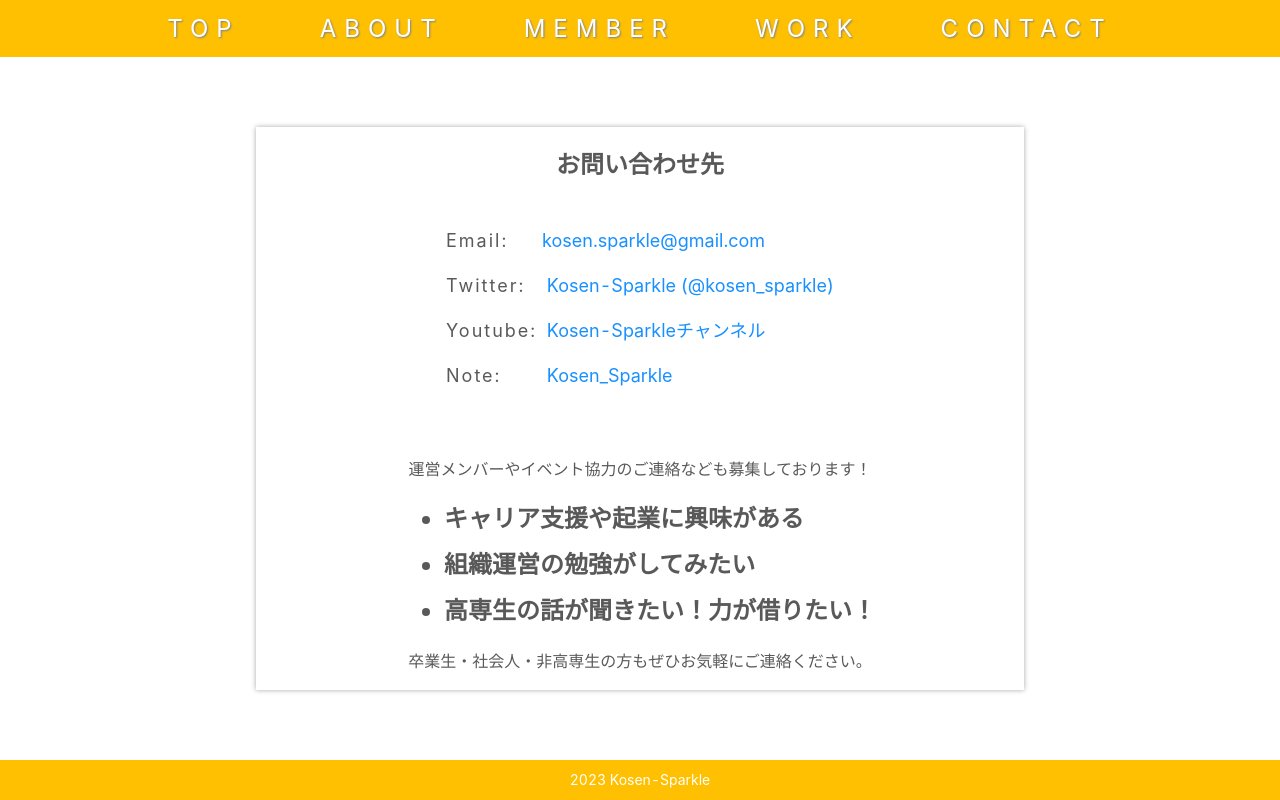
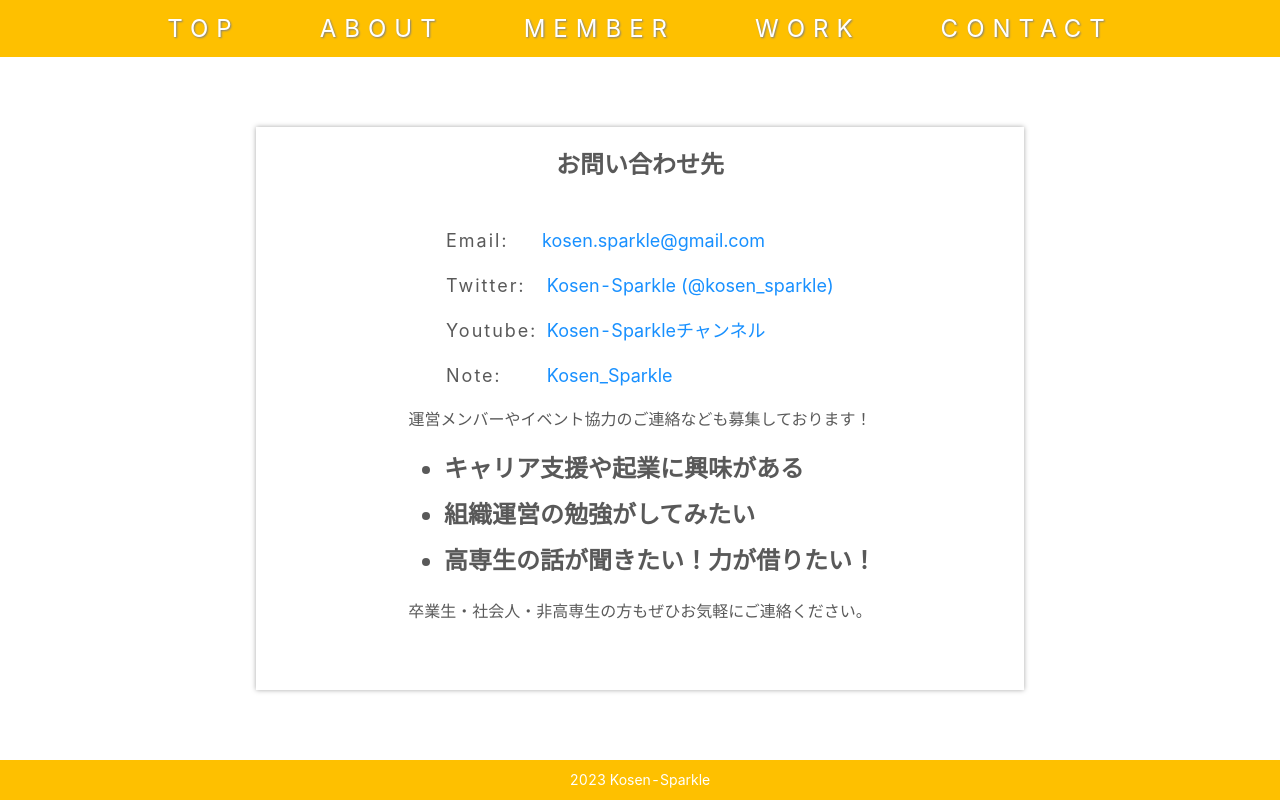
Before and after one commit to sin392/nuxt2-app, a Nuxt app: page /contact in a window 1280 px wide. Built offline with nearby package versions, Linux system fonts and the light colour scheme.

Commit message:
fix style for contact page

```diff
--- a/src/pages/contact.vue
+++ b/src/pages/contact.vue
@@ -59,9 +59,8 @@
   flex-direction: column;
   align-items: center;
   justify-content: space-between;
-  gap: 50px;
   padding-top: 20px;
-  padding-bottom: 80px;
+  padding-bottom: 60px;
 }
 .title {
   font-weight: bold;
```
